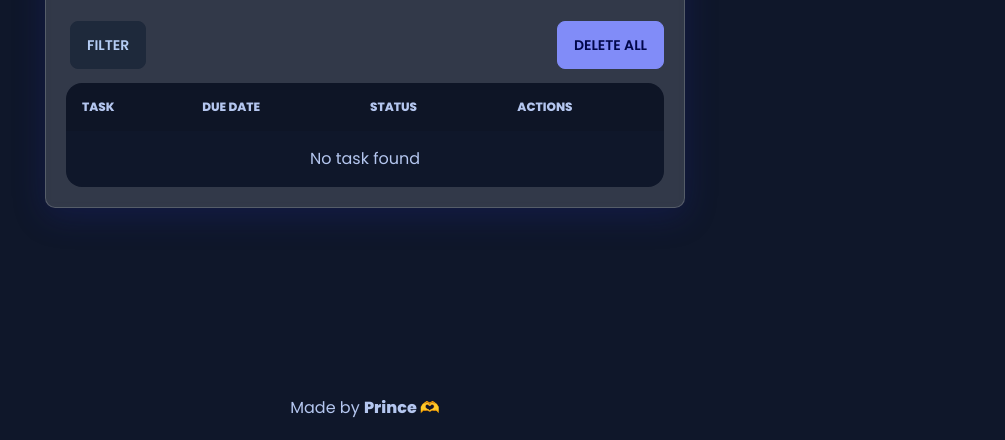
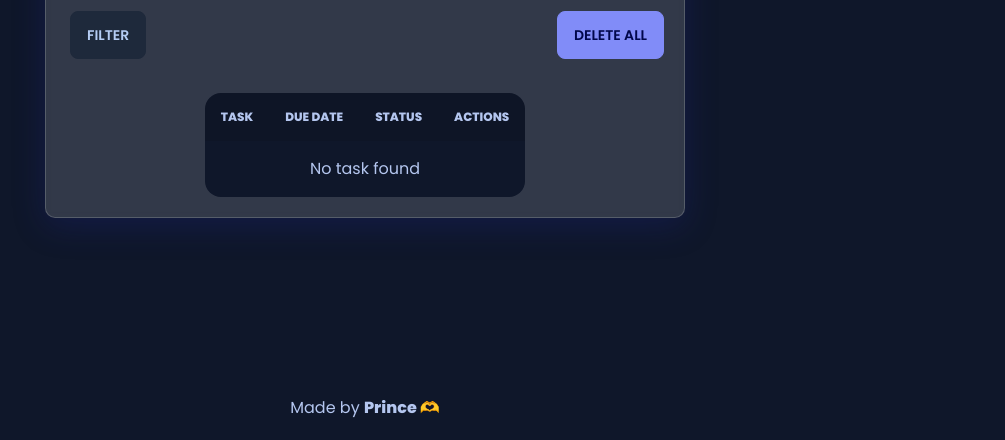
Before and after one commit to heyy-coder/VeriTech-Task3, a plain HTML site: page index.html in a window 1280 px wide. Shown: the part 360-800 px from the top of the page, without its empty margins (275-1280 px from the left). Drawn offline with nearby package versions, Linux system fonts and the light colour scheme.

Commit message:
Update index.html

```diff
--- a/index.html
+++ b/index.html
@@ -172,6 +172,11 @@ header .input-section {
         min-width: 96%;
     }
 }
+.table-wrapper {
+    overflow-x: auto; /* Enable horizontal scrolling */
+    margin-top: 20px; /* Adjust margin as needed */
+    max-width: 100%; /* Ensure the wrapper doesn't overflow horizontally */
+}
     </style>
 </head>
 <body>
@@ -212,6 +217,7 @@ header .input-section {
             </button>
         </div>
 
+        <div class="table-wrapper">
          <table class="table w-full">
             <thead>
                 <tr>
@@ -224,6 +230,7 @@ header .input-section {
             <tbody class="todos-list-body">
             </tbody>
         </table>
+    </div>
     </div>
 
     <!--Theme switcher-->
```
